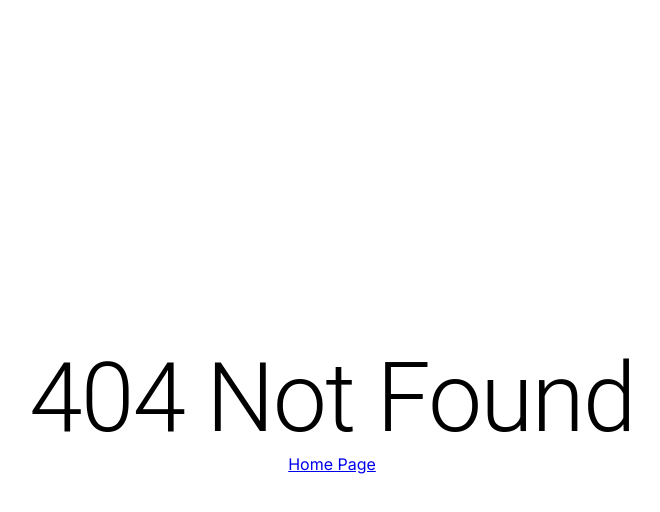
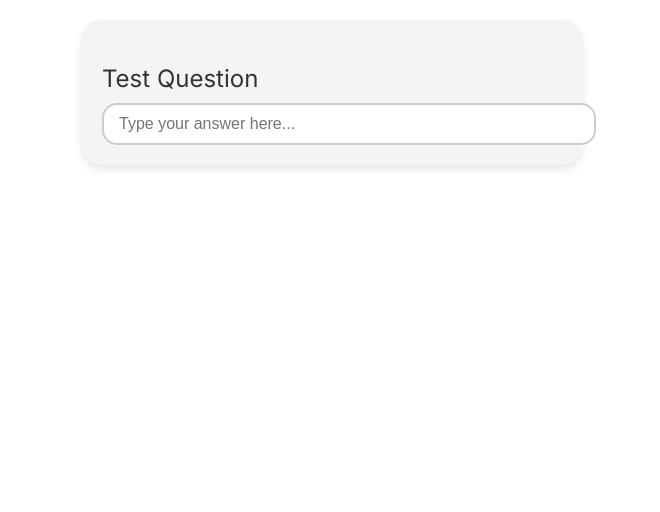
Before and after one commit to kryczkal/AiBuy, a React app in the folder frontend/: page /testQuestionComp in a window 1280 px wide. Before the commit this address had no page. Shown: the top 512 px of the page, without its empty margins (308-968 px from the left). Built offline with nearby package versions, Linux system fonts and the light colour scheme.

Commit message:
Added basic QuesstionComponent

```diff
--- /dev/null
+++ b/frontend/src/components/QuestionComponent/QuestionComponent.scss
@@ -0,0 +1,29 @@
+.question-container {
+    background-color: #f4f4f4;
+    border-radius: 20px;
+    padding: 20px;
+    box-shadow: 0 4px 8px rgba(0, 0, 0, 0.1);
+    max-width: 500px;
+    width: 100%;
+    box-sizing: border-box;
+    margin: 20px auto;
+
+    .question {
+        font-size: 1.5em;
+        color: #333;
+        margin-bottom: 10px;
+    }
+
+    .answer-input {
+        width: 100%;
+        padding: 10px 15px;
+        font-size: 1em;
+        border: 2px solid #ccc;
+        border-radius: 15px;
+        outline: none;
+
+        &:focus {
+            border-color: #007BFF;
+        }
+    }
+}
--- a/frontend/src/components/QuestionComponent/QuestionComponent.tsx
+++ b/frontend/src/components/QuestionComponent/QuestionComponent.tsx
@@ -1,5 +1,32 @@
-const QuestionComponent = () => {
-    return <div>QuestionComponent</div>;
+import React, { useState } from 'react';
+import './QuestionComponent.scss';
+
+interface QuestionComponentProps {
+  question: string;
+  onAnswerChange: (answer: string) => void; // callback to pass answer to the parent
+}
+
+const QuestionComponent: React.FC<QuestionComponentProps> = ({ question, onAnswerChange }) => {
+  const [answer, setAnswer] = useState('');
+
+  const handleInputChange = (event: React.ChangeEvent<HTMLInputElement>) => {
+    const newAnswer = event.target.value;
+    setAnswer(newAnswer);
+    onAnswerChange(newAnswer);
+  };
+
+  return (
+    <div className="question-container">
+      <p className="question">{question}</p>
+      <input
+        className="answer-input"
+        type="text"
+        value={answer}
+        onChange={handleInputChange}
+        placeholder="Type your answer here..."
+      />
+    </div>
+  );
 };
 
 export default QuestionComponent;
--- a/frontend/src/pages/App/App.tsx
+++ b/frontend/src/pages/App/App.tsx
@@ -1,11 +1,11 @@
 import { BrowserRouter as Router, Route, Routes, Navigate } from 'react-router-dom';
+import React from 'react';
 
 import NotFound from '../NotFound/NotFound';
 
 import SearchPage from 'src/pages/SearchPage/SearchPage';
-import React from 'react';
+import QuestionComponent from 'src/components/QuestionComponent/QuestionComponent';
 
-import SearchPage from 'src/pages/SearchPage/SearchPage';
 
 const App = () => {
   return (
@@ -15,6 +15,13 @@ const App = () => {
           <Route path='/' element={<Navigate to='/search' />} />
           <Route path='/search' element={<SearchPage />} />
           <Route path='*' element={<NotFound />} />
+
+          // Routes to test components
+          <Route path='/testQuestionComp' element={<QuestionComponent question="Test Question" onAnswerChange ={
+            (answer: string) => console
+          }
+                                                   />}
+          />
         </Routes>
       </Router>
     </div>
```
